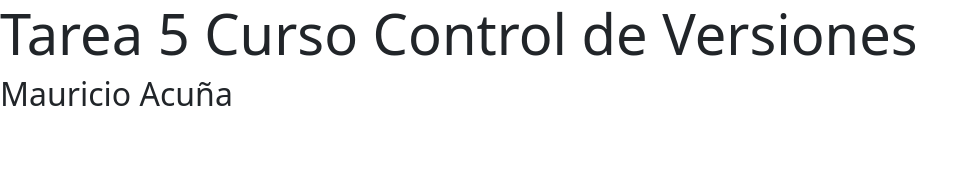
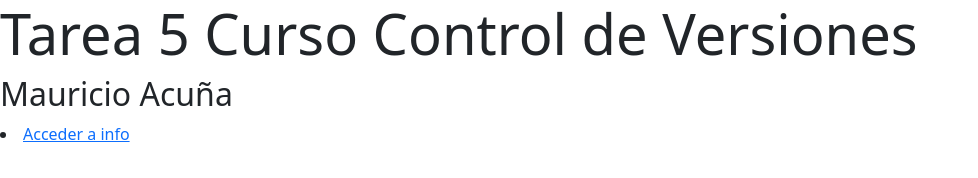
Before and after one commit to mauricioaf1/tarea05, a plain HTML site: page index.html in a window 1280 px wide. Shown: the whole page, without its empty margins (0-978 px from the left). Drawn offline with nearby package versions, Linux system fonts and the light colour scheme.

Commit message:
Archivo info agregado

```diff
--- a/index.html
+++ b/index.html
@@ -11,5 +11,7 @@
 <body>
     <h1 class="display-4">Tarea 5 Curso Control de Versiones</h1>
     <h2>Mauricio Acuña</h2>
+
+    <li><a href="info.html">Acceder a info</a></li>
 </body>
 </html>
```
